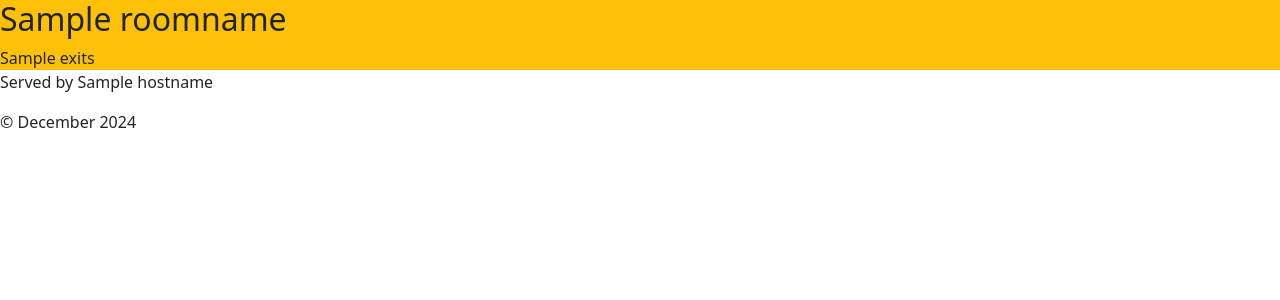
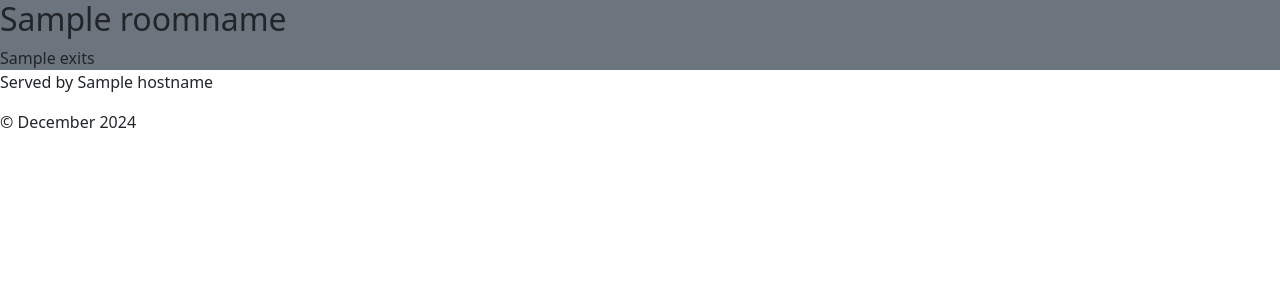
Before and after one commit to ErikPohl444/simple_server, a Flask app: template templates/room.html in a window 1280 px wide. Shown: the top 300 px of the page. Run offline with Flask 3, Linux system fonts and the light colour scheme; the template is opened without the code that fills it: most values are stand-ins (such as "Sample title", 1, 10 or a date in 2020).

Commit message:
changed maze room jumbotron color

```diff
--- a/templates/room.html
+++ b/templates/room.html
@@ -4,7 +4,7 @@
   {{ super() }}
 {% endblock %}
 {% block content %}
-    <div class="jumbotron-fluid bg-warning" >
+    <div class="jumbotron-fluid bg-secondary" >
     <h2>{{roomname | safe}}</h2>
         {{exits | safe}}
     </div>
```
